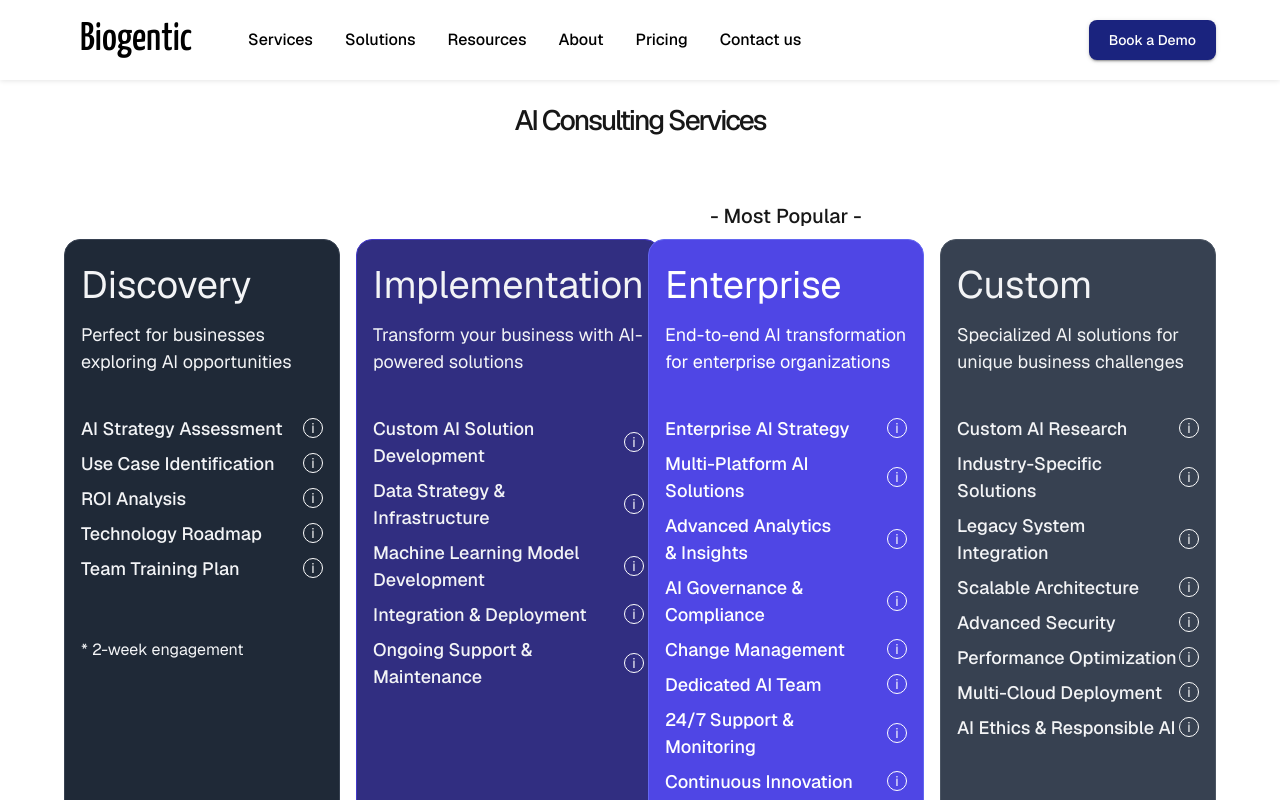
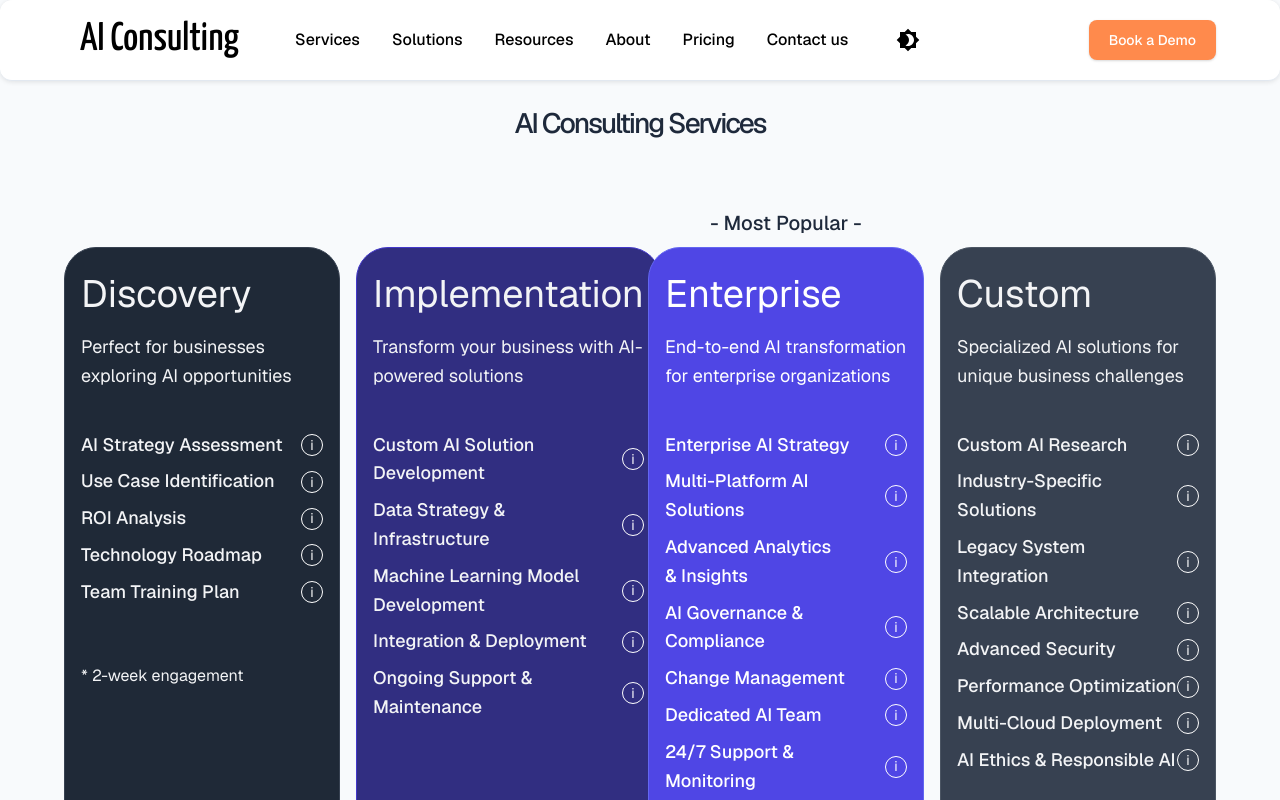
Before and after one commit to SiddaharthSuman/ubiquitous-eureka, a Next.js app: page / in a window 1280 px wide. Shown: the top 800 px of the page. Built offline with nearby package versions, Linux system fonts and the light colour scheme.

Commit message:
Implement Orange & Slate theme with dark mode support

```diff
--- /dev/null
+++ b/app/components/ThemeToggle/ThemeToggle.tsx
@@ -0,0 +1,54 @@
+'use client';
+
+import { IconButton, Tooltip } from '@mui/material';
+import { Brightness4, Brightness7 } from '@mui/icons-material';
+import { useState, useEffect } from 'react';
+
+const ThemeToggle = () => {
+  const [isDarkMode, setIsDarkMode] = useState(false);
+
+  useEffect(() => {
+    // Check for saved theme preference or default to light mode
+    const savedTheme = localStorage.getItem('theme');
+    const prefersDark = window.matchMedia('(prefers-color-scheme: dark)').matches;
+
+    if (savedTheme === 'dark' || (!savedTheme && prefersDark)) {
+      setIsDarkMode(true);
+      document.documentElement.classList.add('dark');
+    }
+  }, []);
+
+  const toggleTheme = () => {
+    const newMode = !isDarkMode;
+    setIsDarkMode(newMode);
+
+    if (newMode) {
+      document.documentElement.classList.add('dark');
+      localStorage.setItem('theme', 'dark');
+    } else {
+      document.documentElement.classList.remove('dark');
+      localStorage.setItem('theme', 'light');
+    }
+  };
+
+  return (
+    <Tooltip title={isDarkMode ? 'Switch to light mode' : 'Switch to dark mode'}>
+      <IconButton
+        color="inherit"
+        sx={{
+          borderRadius: '50%',
+          width: 40,
+          height: 40,
+          '&:hover': {
+            backgroundColor: 'rgba(255, 138, 76, 0.1)',
+          },
+        }}
+        onClick={toggleTheme}
+      >
+        {isDarkMode ? <Brightness7 /> : <Brightness4 />}
+      </IconButton>
+    </Tooltip>
+  );
+};
+
+export default ThemeToggle;
--- a/app/components/navigation/Navigation.tsx
+++ b/app/components/navigation/Navigation.tsx
@@ -11,6 +11,8 @@ import {
   TypographyProps,
 } from '@mui/material';
 import { MouseEvent, useRef, useState } from 'react';
+
+import ThemeToggle from '../ThemeToggle/ThemeToggle';
 
 import NavButton from './NavButton/NavButton';
 import StyledAppBar from './StyledAppBar/StyledAppBar';
@@ -44,9 +46,9 @@ const StyledLogo = styled(Typography)<TypographyProps>(({}) => ({
 
 const DemoButton = styled(Button)<ButtonProps>(({}) => ({
   '&:hover': {
-    backgroundColor: '#0d1752',
+    backgroundColor: '#e6733d',
   },
-  backgroundColor: '#1a237e',
+  backgroundColor: '#ff8a4c',
   color: 'white',
   fontWeight: 500,
   marginInlineStart: 'auto',
@@ -102,7 +104,7 @@ const Navigation = ({ menuItems }: NavigationProps) => {
         <Container fixed>
           <Toolbar disableGutters className={styles.toolbar}>
             <StyledLogo component="div" variant="h6">
-              Biogentic
+              AI Consulting
             </StyledLogo>
             <Box ref={menuParent} className={styles.menuGroup}>
               {menuItems.map((item) => (
@@ -115,6 +117,7 @@ const Navigation = ({ menuItems }: NavigationProps) => {
                 </NavButton>
               ))}
             </Box>
+            <ThemeToggle />
             <DemoButton variant="contained">Book a Demo</DemoButton>
           </Toolbar>
         </Container>
--- a/app/styles/globals.scss
+++ b/app/styles/globals.scss
@@ -1,48 +1,129 @@
 :root {
-  --background: #fff;
-  --foreground: #171717;
-  --color-primary: #fff;
-  --color-focus: #171717;
+  // Orange & Slate (Warm Tech) Color Palette
+  --primary-orange: #ff8a4c;
+  --primary-orange-light: #ffa366;
+  --primary-orange-dark: #e6733d;
+  --accent-slate: #64748b;
+  --accent-slate-light: #94a3b8;
+  --accent-slate-dark: #475569;
+  --cta-highlight: #fb923c;
 
-  // --color-primary: #3b82f6;
-  // --color-focus: #2563eb;
+  // Light Mode Colors
+  --background: #f8fafc;
+  --surface: #fff;
+  --surface-elevated: #f1f5f9;
+  --border: #e2e8f0;
+  --text-primary: #1e293b;
+  --text-secondary: #64748b;
+  --text-muted: #94a3b8;
+
+  // Shadows
+  --shadow-sm: 0 1px 2px 0 rgb(0 0 0 / 5%);
+  --shadow-md: 0 1px 3px 0 rgb(0 0 0 / 10%), 0 1px 2px 0 rgb(0 0 0 / 6%);
+  --shadow-lg: 0 4px 6px -1px rgb(0 0 0 / 10%), 0 2px 4px -1px rgb(0 0 0 / 6%);
+  --shadow-xl: 0 10px 15px -3px rgb(0 0 0 / 10%), 0 4px 6px -2px rgb(0 0 0 / 5%);
 }
 
+// Dark Mode Colors - Manual toggle
+.dark {
+  --background: #0f172a;
+  --surface: #1e293b;
+  --surface-elevated: #334155;
+  --border: #334155;
+  --text-primary: #f1f5f9;
+  --text-secondary: #94a3b8;
+  --text-muted: #64748b;
+
+  // Dark mode shadows
+  --shadow-sm: 0 1px 2px 0 rgb(0 0 0 / 30%);
+  --shadow-md: 0 1px 3px 0 rgb(0 0 0 / 30%), 0 1px 2px 0 rgb(0 0 0 / 20%);
+  --shadow-lg: 0 4px 6px -1px rgb(0 0 0 / 30%), 0 2px 4px -1px rgb(0 0 0 / 20%);
+  --shadow-xl: 0 10px 15px -3px rgb(0 0 0 / 30%), 0 4px 6px -2px rgb(0 0 0 / 20%);
+}
+
+// Dark Mode Colors - System preference
 @media (prefers-color-scheme: dark) {
-  :root {
-    --background: #0a0a0a;
-    --foreground: #ededed;
+  :root:not(.light) {
+    --background: #0f172a;
+    --surface: #1e293b;
+    --surface-elevated: #334155;
+    --border: #334155;
+    --text-primary: #f1f5f9;
+    --text-secondary: #94a3b8;
+    --text-muted: #64748b;
+
+    // Dark mode shadows
+    --shadow-sm: 0 1px 2px 0 rgb(0 0 0 / 30%);
+    --shadow-md: 0 1px 3px 0 rgb(0 0 0 / 30%), 0 1px 2px 0 rgb(0 0 0 / 20%);
+    --shadow-lg: 0 4px 6px -1px rgb(0 0 0 / 30%), 0 2px 4px -1px rgb(0 0 0 / 20%);
+    --shadow-xl: 0 10px 15px -3px rgb(0 0 0 / 30%), 0 4px 6px -2px rgb(0 0 0 / 20%);
   }
 }
 
 html,
 body {
+  box-sizing: border-box;
   max-inline-size: 100vw;
+  padding: 0;
+  margin: 0;
   overflow-x: hidden;
+  color: var(--text-primary);
+  background-color: var(--background);
 }
 
 body {
-  font-family: Arial, Helvetica, sans-serif;
-  font-family: var(--font-geist-sans);
-  color: var(--foreground);
-  background: var(--background);
+  font-family:
+    var(--font-geist-sans),
+    -apple-system,
+    BlinkMacSystemFont,
+    'Segoe UI',
+    Roboto,
+    Oxygen,
+    Ubuntu,
+    Cantarell,
+    'Fira Sans',
+    'Droid Sans',
+    'Helvetica Neue',
+    sans-serif;
   -webkit-font-smoothing: antialiased;
   -moz-osx-font-smoothing: grayscale;
-}
-
-* {
-  box-sizing: border-box;
-  padding: 0;
-  margin: 0;
+  line-height: 1.6;
 }
 
 a {
-  color: inherit;
+  color: var(--primary-orange);
   text-decoration: none;
+
+  &:hover {
+    color: var(--primary-orange-light);
+  }
 }
 
-@media (prefers-color-scheme: dark) {
-  html {
-    color-scheme: dark;
-  }
+// Utility classes for the new color system
+.bgPrimary {
+  background-color: var(--primary-orange);
 }
+
+.bgSurface {
+  background-color: var(--surface);
+}
+
+.bgSurfaceElevated {
+  background-color: var(--surface-elevated);
+}
+
+.textPrimary {
+  color: var(--text-primary);
+}
+
+.textSecondary {
+  color: var(--text-secondary);
+}
+
+.textMuted {
+  color: var(--text-muted);
+}
+
+.borderDefault {
+  border-color: var(--border);
+}
--- a/app/themes/ThemeRegistry.tsx
+++ b/app/themes/ThemeRegistry.tsx
@@ -16,46 +16,78 @@ const geistMono = Geist_Mono({
 
 const theme = createTheme({
   palette: {
+    mode: 'light',
     primary: {
-      main: '#2563eb',
+      main: '#ff8a4c', // Primary Orange
+      light: '#ffa366',
+      dark: '#e6733d',
+      contrastText: '#ffffff',
     },
     secondary: {
-      main: '#7c3aed',
+      main: '#64748b', // Accent Slate
+      light: '#94a3b8',
+      dark: '#475569',
+      contrastText: '#ffffff',
     },
     background: {
-      default: '#ffffff',
-      paper: '#f8fafc',
+      default: '#f8fafc', // Light background
+      paper: '#ffffff', // Surface/Cards
+    },
+    surface: {
+      main: '#ffffff',
+      elevated: '#f1f5f9',
+      border: '#e2e8f0',
     },
     text: {
-      primary: '#1e293b',
-      secondary: '#64748b',
+      primary: '#1e293b', // Primary text
+      secondary: '#64748b', // Muted text
     },
+    action: {
+      active: '#fb923c', // CTA/Highlight
+      hover: '#ffa366',
+      selected: '#ff8a4c',
+    },
+    divider: '#e2e8f0',
   },
   typography: {
     fontFamily: `${geistSans.style.fontFamily}, ${geistMono.style.fontFamily}`,
     h1: {
+      fontSize: '2.5rem',
       fontWeight: 700,
-      fontSize: '2.5rem',
+      lineHeight: 1.2,
     },
     h2: {
+      fontSize: '2rem',
       fontWeight: 600,
-      fontSize: '2rem',
+      lineHeight: 1.3,
     },
     h3: {
+      fontSize: '1.75rem',
       fontWeight: 600,
-      fontSize: '1.75rem',
+      lineHeight: 1.4,
     },
     h4: {
+      fontSize: '1.5rem',
       fontWeight: 500,
-      fontSize: '1.5rem',
+      lineHeight: 1.4,
     },
     h5: {
+      fontSize: '1.25rem',
       fontWeight: 500,
-      fontSize: '1.25rem',
+      lineHeight: 1.5,
     },
     h6: {
+      fontSize: '1rem',
       fontWeight: 500,
+      lineHeight: 1.5,
+    },
+    body1: {
       fontSize: '1rem',
+      lineHeight: 1.6,
+    },
+    body2: {
+      fontSize: '0.875rem',
+      lineHeight: 1.6,
     },
   },
   components: {
@@ -65,6 +97,20 @@ const theme = createTheme({
           borderRadius: 8,
           textTransform: 'none',
           fontWeight: 500,
+          padding: '8px 24px',
+          fontSize: '0.875rem',
+        },
+        contained: {
+          boxShadow: '0 1px 3px 0 rgba(0, 0, 0, 0.1), 0 1px 2px 0 rgba(0, 0, 0, 0.06)',
+          '&:hover': {
+            boxShadow: '0 4px 6px -1px rgba(0, 0, 0, 0.1), 0 2px 4px -1px rgba(0, 0, 0, 0.06)',
+          },
+        },
+        outlined: {
+          borderWidth: '1.5px',
+          '&:hover': {
+            borderWidth: '1.5px',
+          },
         },
       },
     },
@@ -72,7 +118,114 @@ const theme = createTheme({
       styleOverrides: {
         root: {
           borderRadius: 12,
-          boxShadow: '0 4px 6px -1px rgba(0, 0, 0, 0.1), 0 2px 4px -1px rgba(0, 0, 0, 0.06)',
+          boxShadow: '0 1px 3px 0 rgba(0, 0, 0, 0.1), 0 1px 2px 0 rgba(0, 0, 0, 0.06)',
+          border: '1px solid #e2e8f0',
+        },
+      },
+    },
+    MuiPaper: {
+      styleOverrides: {
+        root: {
+          borderRadius: 12,
+        },
+      },
+    },
+    MuiAppBar: {
+      styleOverrides: {
+        root: {
+          backgroundColor: 'rgba(255, 255, 255, 0.8)',
+          backdropFilter: 'blur(8px)',
+          borderBottom: '1px solid #e2e8f0',
+        },
+      },
+    },
+  },
+  shape: {
+    borderRadius: 8,
+  },
+  shadows: [
+    'none',
+    '0 1px 2px 0 rgba(0, 0, 0, 0.05)',
+    '0 1px 3px 0 rgba(0, 0, 0, 0.1), 0 1px 2px 0 rgba(0, 0, 0, 0.06)',
+    '0 4px 6px -1px rgba(0, 0, 0, 0.1), 0 2px 4px -1px rgba(0, 0, 0, 0.06)',
+    '0 10px 15px -3px rgba(0, 0, 0, 0.1), 0 4px 6px -2px rgba(0, 0, 0, 0.05)',
+    '0 20px 25px -5px rgba(0, 0, 0, 0.1), 0 10px 10px -5px rgba(0, 0, 0, 0.04)',
+    '0 25px 50px -12px rgba(0, 0, 0, 0.25)',
+    '0 25px 50px -12px rgba(0, 0, 0, 0.25)',
+    '0 25px 50px -12px rgba(0, 0, 0, 0.25)',
+    '0 25px 50px -12px rgba(0, 0, 0, 0.25)',
+    '0 25px 50px -12px rgba(0, 0, 0, 0.25)',
+    '0 25px 50px -12px rgba(0, 0, 0, 0.25)',
+    '0 25px 50px -12px rgba(0, 0, 0, 0.25)',
+    '0 25px 50px -12px rgba(0, 0, 0, 0.25)',
+    '0 25px 50px -12px rgba(0, 0, 0, 0.25)',
+    '0 25px 50px -12px rgba(0, 0, 0, 0.25)',
+    '0 25px 50px -12px rgba(0, 0, 0, 0.25)',
+    '0 25px 50px -12px rgba(0, 0, 0, 0.25)',
+    '0 25px 50px -12px rgba(0, 0, 0, 0.25)',
+    '0 25px 50px -12px rgba(0, 0, 0, 0.25)',
+    '0 25px 50px -12px rgba(0, 0, 0, 0.25)',
+    '0 25px 50px -12px rgba(0, 0, 0, 0.25)',
+    '0 25px 50px -12px rgba(0, 0, 0, 0.25)',
+    '0 25px 50px -12px rgba(0, 0, 0, 0.25)',
+    '0 25px 50px -12px rgba(0, 0, 0, 0.25)',
+  ],
+});
+
+// Dark theme variant
+const darkTheme = createTheme({
+  ...theme,
+  palette: {
+    mode: 'dark',
+    primary: {
+      main: '#ff8a4c', // Primary Orange
+      light: '#ffa366',
+      dark: '#e6733d',
+      contrastText: '#ffffff',
+    },
+    secondary: {
+      main: '#64748b', // Accent Slate
+      light: '#94a3b8',
+      dark: '#475569',
+      contrastText: '#ffffff',
+    },
+    background: {
+      default: '#0f172a', // Deep slate background
+      paper: '#1e293b', // Elevated slate for cards
+    },
+    surface: {
+      main: '#1e293b',
+      elevated: '#334155',
+      border: '#334155',
+    },
+    text: {
+      primary: '#f1f5f9', // High contrast white
+      secondary: '#94a3b8', // Muted text
+    },
+    action: {
+      active: '#fb923c', // CTA/Highlight
+      hover: '#ffa366',
+      selected: '#ff8a4c',
+    },
+    divider: '#334155',
+  },
+  components: {
+    ...theme.components,
+    MuiAppBar: {
+      styleOverrides: {
+        root: {
+          backgroundColor: 'rgba(15, 23, 42, 0.8)',
+          backdropFilter: 'blur(8px)',
+          borderBottom: '1px solid #334155',
+        },
+      },
+    },
+    MuiCard: {
+      styleOverrides: {
+        root: {
+          borderRadius: 12,
+          boxShadow: '0 1px 3px 0 rgba(0, 0, 0, 0.3), 0 1px 2px 0 rgba(0, 0, 0, 0.2)',
+          border: '1px solid #334155',
         },
       },
     },
@@ -80,8 +233,12 @@ const theme = createTheme({
 });
 
 const ThemeRegistry = ({ children }: { children: ReactNode }) => {
+  // For now, we'll use the light theme by default
+  // You can add a theme toggle later
+  const currentTheme = theme; // or darkTheme for dark mode
+
   return (
-    <ThemeProvider theme={theme}>
+    <ThemeProvider theme={currentTheme}>
       {/* <CssBaseline /> */}
       {children}
     </ThemeProvider>
```
